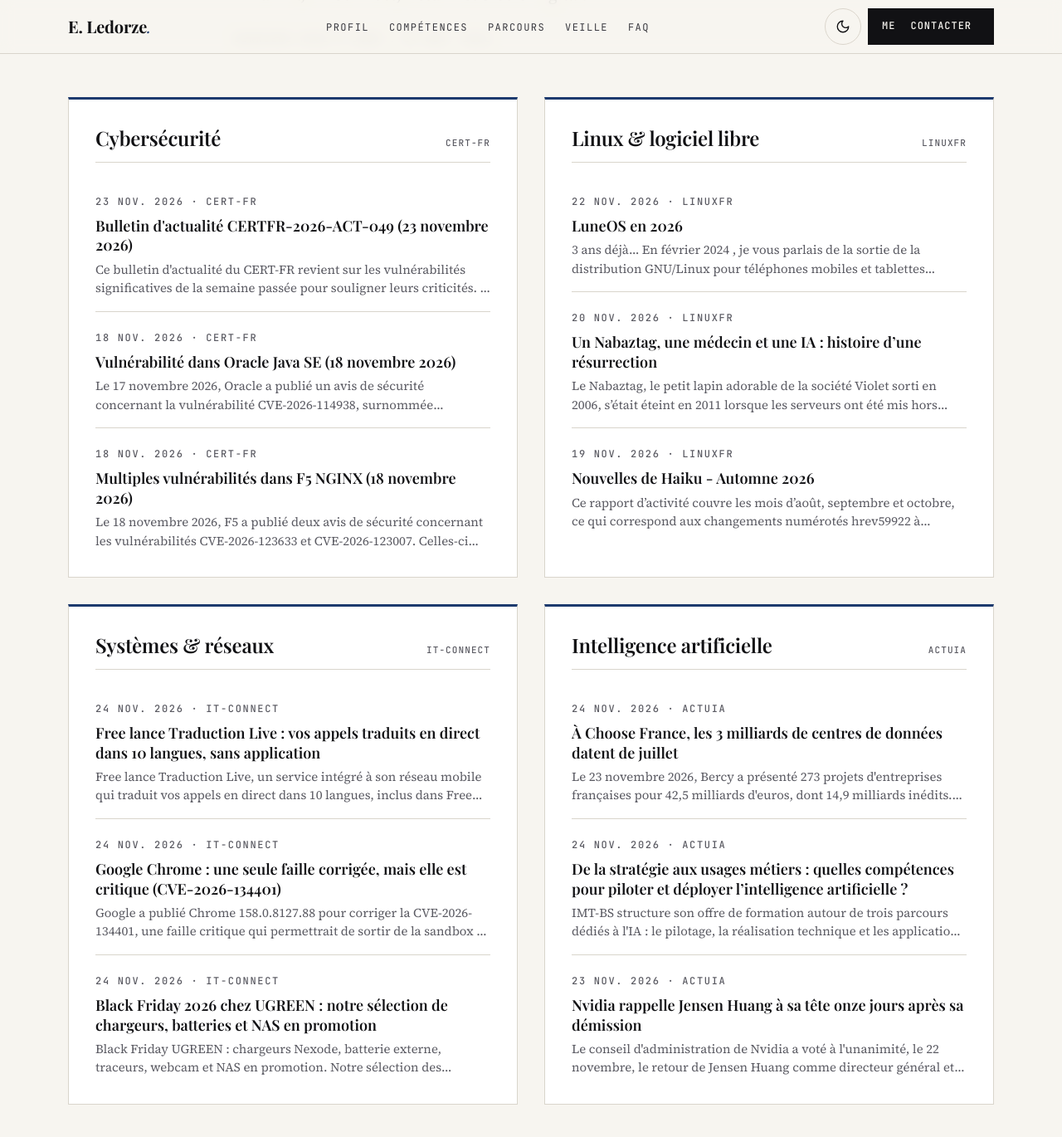
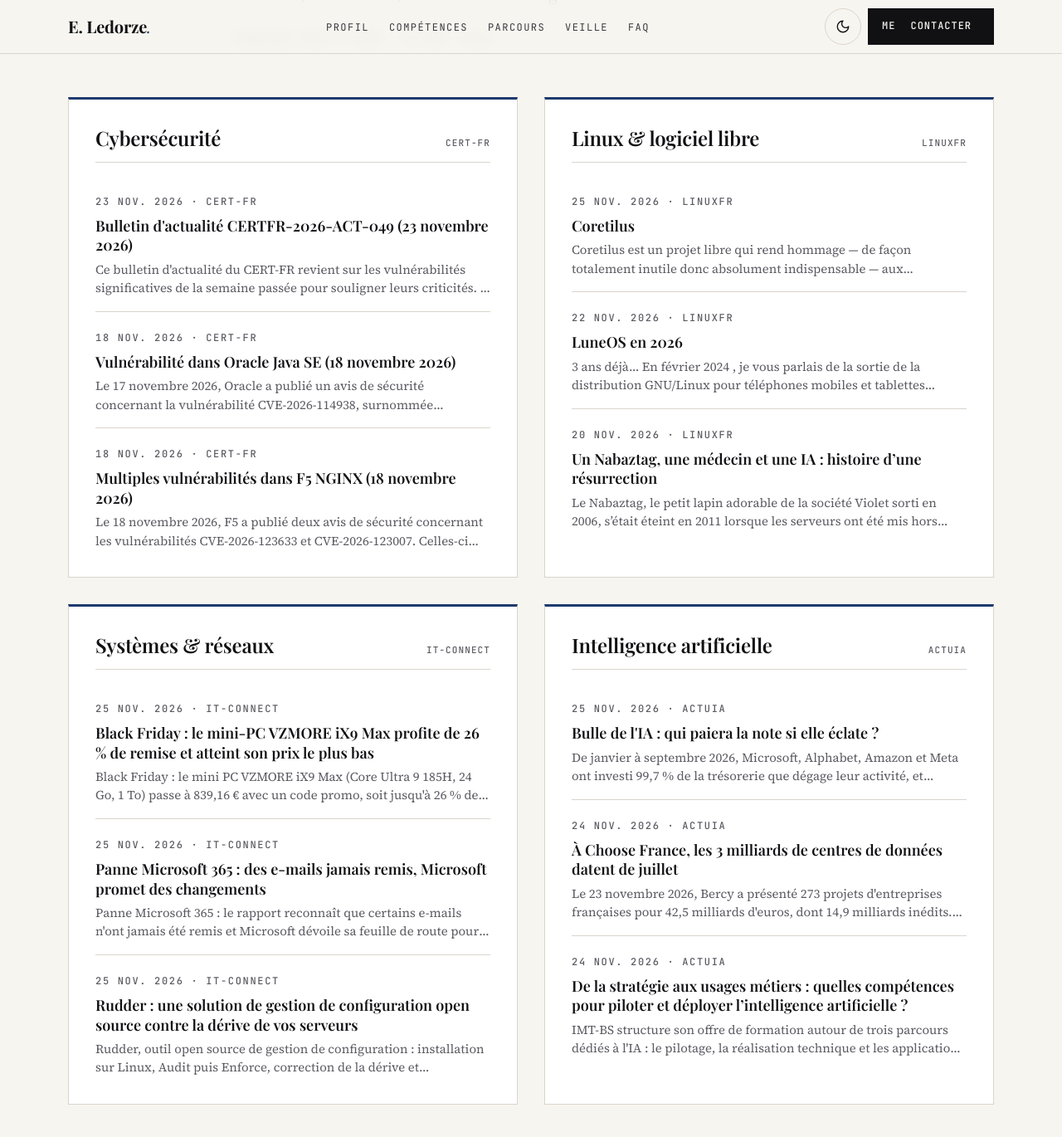
Before and after one commit to TheDringe54-lab/TheDringe54-lab.github.io, a Jekyll site: the page built from index.html, in a window 1280 px wide and 1400 px high, scrolled down 4307 px. Shown: the top 1370 px of the window at 83% size. Built offline with Jekyll 4.4.1, drawn with Linux system fonts in a browser that asks for light colours.

Commit message:
Veille techno : mise à jour automatique

```diff
--- a/_data/veille.json
+++ b/_data/veille.json
@@ -1,5 +1,5 @@
 {
-  "mise_a_jour": "2026-11-24",
+  "mise_a_jour": "2026-11-25",
   "themes": [
     {
       "id": "cyber",
@@ -35,6 +35,13 @@
       "titre_en": "Linux & open source",
       "articles": [
         {
+          "titre": "Coretilus",
+          "lien": "https://linuxfr.org/news/coretilus",
+          "source": "LinuxFR",
+          "date": "2026-11-25",
+          "resume": "Coretilus est un projet libre qui rend hommage — de façon totalement inutile donc absolument indispensable — aux commandes Unix classiques… avec des animations…"
+        },
+        {
           "titre": "LuneOS en 2026",
           "lien": "https://linuxfr.org/news/luneos-en-2026",
           "source": "LinuxFR",
@@ -47,13 +54,6 @@
           "source": "LinuxFR",
           "date": "2026-11-20",
           "resume": "Le Nabaztag, le petit lapin adorable de la société Violet sorti en 2006, s’était éteint en 2011 lorsque les serveurs ont été mis hors service. Cet ancêtre des…"
-        },
-        {
-          "titre": "Nouvelles de Haiku - Automne 2026",
-          "lien": "https://linuxfr.org/news/nouvelles-de-haiku-automne-2026",
-          "source": "LinuxFR",
-          "date": "2026-11-19",
-          "resume": "Ce rapport d’activité couvre les mois d’août, septembre et octobre, ce qui correspond aux changements numérotés hrev59922 à hrev60317 dans le code source de…"
         }
       ]
     },
@@ -63,25 +63,25 @@
       "titre_en": "Systems & networks",
       "articles": [
         {
-          "titre": "Free lance Traduction Live : vos appels traduits en direct dans 10 langues, sans application",
-          "lien": "https://www.it-connect.fr/free-traduction-live-appels-traduits-direct/",
+          "titre": "Black Friday : le mini-PC VZMORE iX9 Max profite de 26 % de remise et atteint son prix le plus bas",
+          "lien": "https://www.it-connect.fr/bon-plan-vzmore-ix9-max-black-friday-2026/",
           "source": "IT-Connect",
-          "date": "2026-11-24",
-          "resume": "Free lance Traduction Live, un service intégré à son réseau mobile qui traduit vos appels en direct dans 10 langues, inclus dans Free Max. Voici l'essentiel…"
+          "date": "2026-11-25",
+          "resume": "Black Friday : le mini PC VZMORE iX9 Max (Core Ultra 9 185H, 24 Go, 1 To) passe à 839,16 € avec un code promo, soit jusqu'à 26 % de réduction sur Amazon. Le…"
         },
         {
-          "titre": "Google Chrome : une seule faille corrigée, mais elle est critique (CVE-2026-134401)",
-          "lien": "https://www.it-connect.fr/cve-2026-134401-faille-critique-chrome/",
+          "titre": "Panne Microsoft 365 : des e-mails jamais remis, Microsoft promet des changements",
+          "lien": "https://www.it-connect.fr/panne-microsoft-365-rapport-final/",
           "source": "IT-Connect",
-          "date": "2026-11-24",
-          "resume": "Google a publié Chrome 158.0.8127.88 pour corriger la CVE-2026-134401, une faille critique qui permettrait de sortir de la sandbox : voici ce qu'il faut…"
+          "date": "2026-11-25",
+          "resume": "Panne Microsoft 365 : le rapport reconnaît que certains e-mails n'ont jamais été remis et Microsoft dévoile sa feuille de route pour éviter de futurs…"
         },
         {
-          "titre": "Black Friday 2026 chez UGREEN : notre sélection de chargeurs, batteries et NAS en promotion",
-          "lien": "https://www.it-connect.fr/black-friday-2026-chez-ugreen-notre-selection-de-chargeurs-batteries-et-nas-en-promotion/",
+          "titre": "Rudder : une solution de gestion de configuration open source contre la dérive de vos serveurs",
+          "lien": "https://www.it-connect.fr/tuto-rudder-gestion-de-configuration/",
           "source": "IT-Connect",
-          "date": "2026-11-24",
-          "resume": "Black Friday UGREEN : chargeurs Nexode, batterie externe, traceurs, webcam et NAS en promotion. Notre sélection des meilleures offres jusqu'au 30 novembre. Le…"
+          "date": "2026-11-25",
+          "resume": "Rudder, outil open source de gestion de configuration : installation sur Linux, Audit puis Enforce, correction de la dérive et comparaison avec Ansible. Le…"
         }
       ]
     },
@@ -90,6 +90,13 @@
       "titre": "Intelligence artificielle",
       "titre_en": "Artificial intelligence",
       "articles": [
+        {
+          "titre": "Bulle de l'IA : qui paiera la note si elle éclate ?",
+          "lien": "https://www.actuia.com/actualite/bulle-de-lia-qui-paiera-la-note-si-elle-eclate/",
+          "source": "ActuIA",
+          "date": "2026-11-25",
+          "resume": "De janvier à septembre 2026, Microsoft, Alphabet, Amazon et Meta ont investi 99,7 % de la trésorerie que dégage leur activité, et prévoient de 720 à 740…"
+        },
         {
           "titre": "À Choose France, les 3 milliards de centres de données datent de juillet",
           "lien": "https://www.actuia.com/actualite/a-choose-france-les-3-milliards-de-centres-de-donnees-datent-de-juillet/",
@@ -103,13 +110,6 @@
           "source": "ActuIA",
           "date": "2026-11-24",
           "resume": "IMT-BS structure son offre de formation autour de trois parcours dédiés à l'IA : le pilotage, la réalisation technique et les applications métiers. L'enjeu…"
-        },
-        {
-          "titre": "Nvidia rappelle Jensen Huang à sa tête onze jours après sa démission",
-          "lien": "https://www.actuia.com/actualite/nvidia-rappelle-jensen-huang-a-sa-tete-onze-jours-apres-sa-demission/",
-          "source": "ActuIA",
-          "date": "2026-11-23",
-          "resume": "Le conseil d'administration de Nvidia a voté à l'unanimité, le 22 novembre, le retour de Jensen Huang comme directeur général et administrateur, annoncé le 23…"
         }
       ]
     }
```
